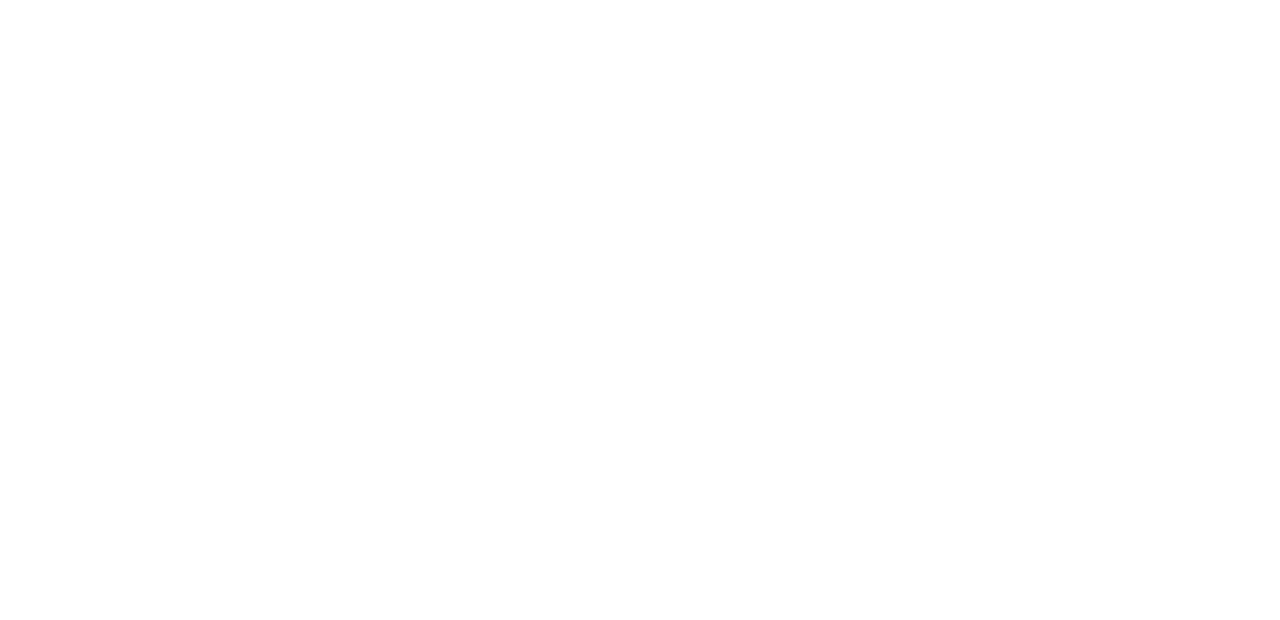
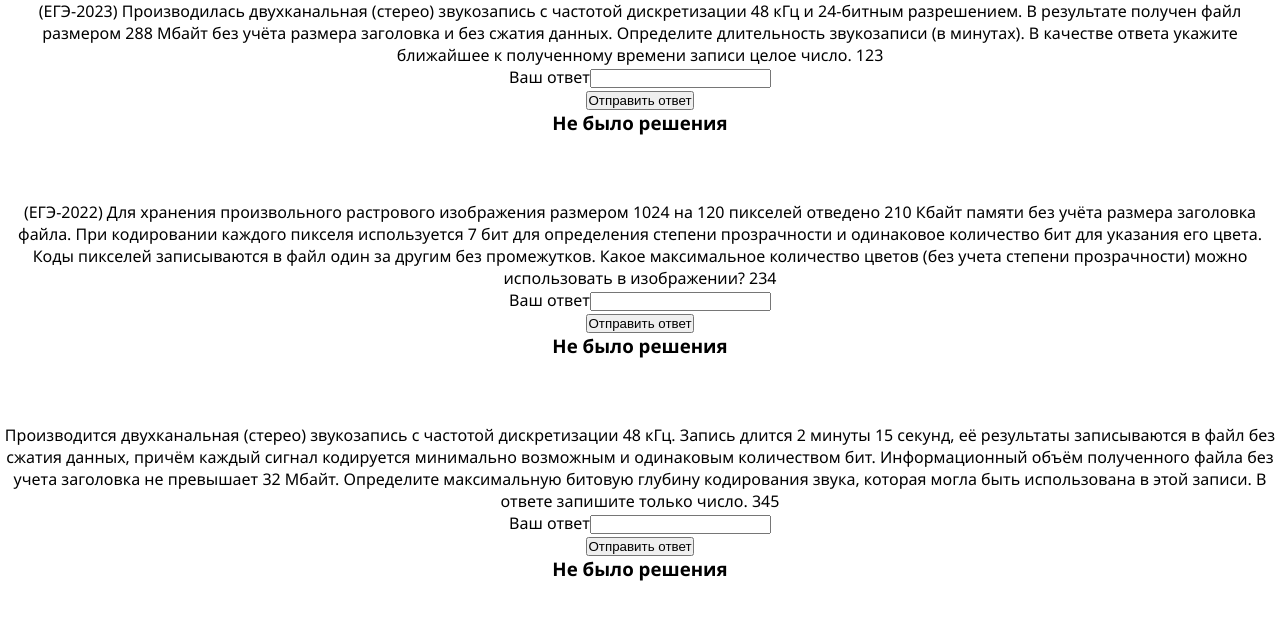
Before and after one commit to VoropaevIvan/website, a React (Create React App) app: page / in a window 1280 px wide. Shown: the top 620 px of the page. Built offline with nearby package versions, Linux system fonts and the light colour scheme.

Commit message:
Add tasks

```diff
--- a/src/App.js
+++ b/src/App.js
@@ -1,7 +1,12 @@
 import "./App.css";
+import { Tasks } from "./components/Tasks";
 
 function App() {
-  return <div className="App"></div>;
+  return (
+    <div className="App">
+      <Tasks />
+    </div>
+  );
 }
 
 export default App;
--- /dev/null
+++ b/src/components/Task.jsx
@@ -0,0 +1,46 @@
+import { useState } from "react";
+
+export const Task = ({ id, text, trueAnswer }) => {
+  trueAnswer = String(trueAnswer);
+  const [isSolved, setIsSolved] = useState("Не было решения");
+
+  const [userAnswer, setUserAnswer] = useState("");
+
+  function analyseUserAnswer(answer) {
+    if (trueAnswer === answer) {
+      setIsSolved("Задача решена верно");
+    } else {
+      setIsSolved("Задача решена неправильно");
+    }
+  }
+
+  function handleAnswerSubmit(event) {
+    event.preventDefault();
+    analyseUserAnswer(userAnswer);
+  }
+  return (
+    <div>
+      {text}
+      <br />
+      <form onSubmit={handleAnswerSubmit}>
+        <label>
+          Ваш ответ
+          <input
+            value={userAnswer}
+            onChange={(e) => {
+              setUserAnswer(e.target.value);
+            }}
+            type="text"
+          ></input>
+        </label>
+      </form>
+      <button onClick={handleAnswerSubmit}>Отправить ответ</button>
+      <h3>{isSolved}</h3>
+      <br />
+      <br />
+      <br />
+    </div>
+  );
+};
+
+export default Task;
--- /dev/null
+++ b/src/components/Tasks.jsx
@@ -0,0 +1,19 @@
+import tasks from "../data/tasks";
+import Task from "./Task";
+
+export const Tasks = () => {
+  return (
+    <>
+      {tasks.map((task) => {
+        return (
+          <Task
+            key={task.id}
+            id={task.id}
+            text={task.text}
+            trueAnswer={task.answer}
+          />
+        );
+      })}
+    </>
+  );
+};
--- /dev/null
+++ b/src/data/tasks.js
@@ -0,0 +1,22 @@
+const tasks = [
+  {
+    id: 1,
+    text: "(ЕГЭ-2023) Производилась двухканальная (стерео) звукозапись с частотой дискретизации 48 кГц и 24-битным разрешением. В результате получен файл размером 288 Мбайт без учёта размера заголовка и без сжатия данных. Определите длительность звукозаписи (в минутах). В качестве ответа укажите ближайшее к полученному времени записи целое число. 123",
+    answer: 123,
+    nomer_ege: 7,
+  },
+  {
+    id: 2,
+    text: "(ЕГЭ-2022) Для хранения произвольного растрового изображения размером 1024 на 120 пикселей отведено 210 Кбайт памяти без учёта размера заголовка файла. При кодировании каждого пикселя используется 7 бит для определения степени прозрачности и одинаковое количество бит для указания его цвета. Коды пикселей записываются в файл один за другим без промежутков. Какое максимальное количество цветов (без учета степени прозрачности) можно использовать в изображении? 234",
+    answer: 234,
+    nomer_ege: 7,
+  },
+  {
+    id: 3,
+    text: "Производится двухканальная (стерео) звукозапись с частотой дискретизации 48 кГц. Запись длится 2 минуты 15 секунд, её результаты записываются в файл без сжатия данных, причём каждый сигнал кодируется минимально возможным и одинаковым количеством бит. Информационный объём полученного файла без учета заголовка не превышает 32 Мбайт. Определите максимальную битовую глубину кодирования звука, которая могла быть использована в этой записи. В ответе запишите только число. 345",
+    answer: 345,
+    nomer_ege: 7,
+  },
+];
+
+export default tasks;
```
Also changed, not shown: 1 other file (tests, documents, lock files or other folders).
